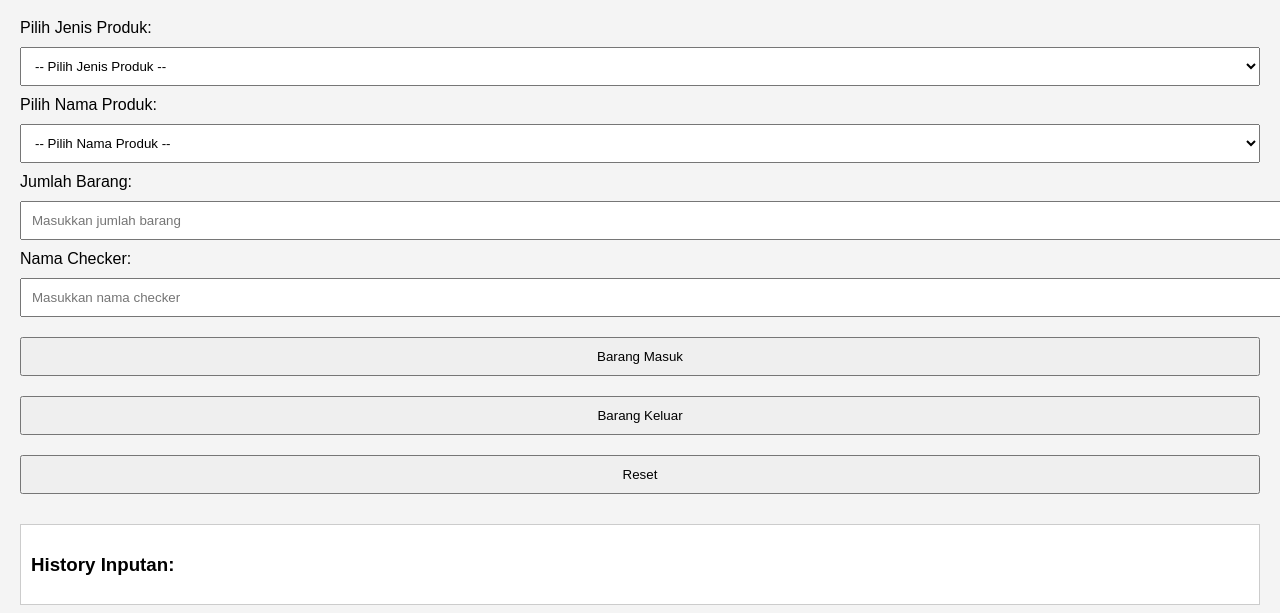
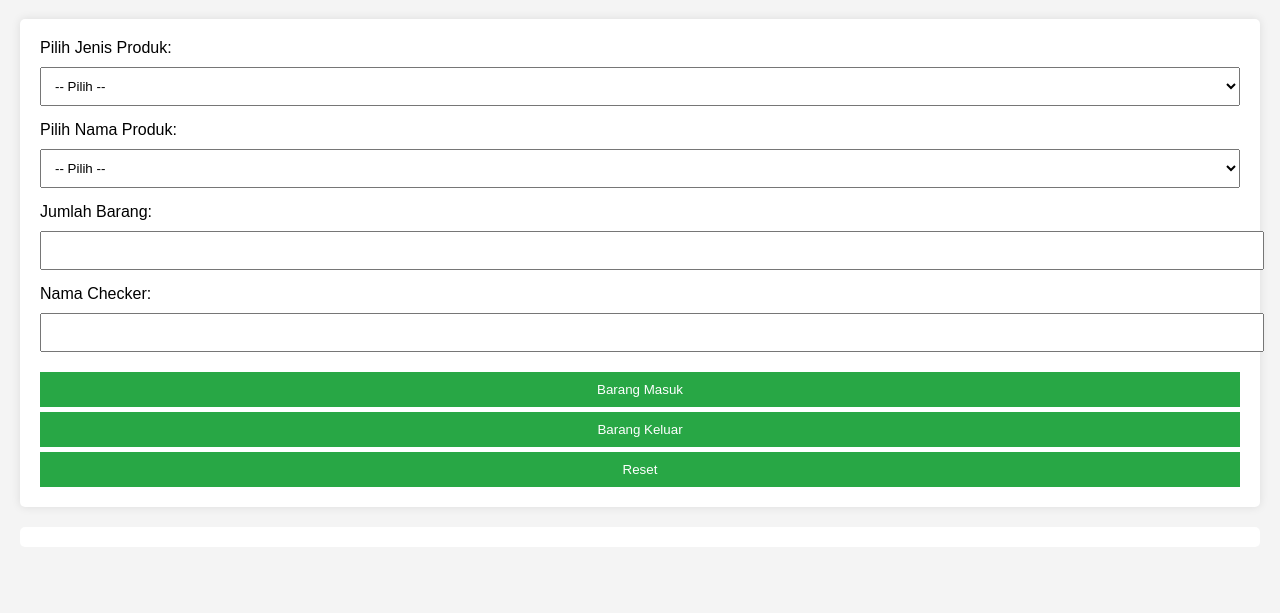
Before and after one commit to Arif-komp/InOutStock, a plain HTML site: page index.html in a window 1280 px wide. Shown: the part 81-694 px from the top of the page. Drawn offline with Linux system fonts and the light colour scheme.

Commit message:
Update index.html

```diff
--- a/index.html
+++ b/index.html
@@ -11,151 +11,159 @@
             padding: 20px;
             background-color: #f4f4f4;
         }
-        header {
+        h1 {
             text-align: center;
-            margin-bottom: 20px;
         }
-        select, input, button {
+        form {
+            background: white;
+            padding: 20px;
+            border-radius: 5px;
+            box-shadow: 0 0 10px rgba(0, 0, 0, 0.1);
+        }
+        .form-group {
+            margin-bottom: 15px;
+        }
+        label {
+            display: block;
+            margin-bottom: 5px;
+        }
+        select, input[type="number"], input[type="text"], button {
             width: 100%;
             padding: 10px;
-            margin: 10px 0;
+            margin-top: 5px;
         }
-        .history {
+        button {
+            background-color: #28a745;
+            color: white;
+            border: none;
+            cursor: pointer;
+        }
+        button:hover {
+            background-color: #218838;
+        }
+        #history {
             margin-top: 20px;
-            background: #fff;
+            background: white;
             padding: 10px;
-            border: 1px solid #ccc;
+            border-radius: 5px;
+            max-height: 300px;
+            overflow-y: auto;
         }
     </style>
 </head>
 <body>
 
-<header>
 <h1>STOCK MANUAL GUDANG G5000</h1>
-</header>
-
-<label for="jenisProduk">Pilih Jenis Produk:</label>
-<select id="jenisProduk" onchange="updateNamaProduk()">
-    <option value="">-- Pilih Jenis Produk --</option>
+<form id="stockForm">
+    <div class="form-group">
+        <label for="productType">Pilih Jenis Produk:</label>
+        <select id="productType" required>
+            <option value="">-- Pilih --</option>
             <option value="SEMEN">SEMEN</option>
             <option value="BESI">BESI</option>
             <option value="BWG">BWG - KAWAT DURI</option>
             <option value="GALVALUM">GALVALUM - BONDEX</option>
         </select>
+    </div>
+    <div class="form-group">
+        <label for="productName">Pilih Nama Produk:</label>
+        <select id="productName" required>
+            <option value="">-- Pilih --</option>
+        </select>
+    </div>
+    <div class="form-group">
+        <label for="quantity">Jumlah Barang:</label>
+        <input type="number" id="quantity" required>
+    </div>
+    <div class="form-group">
+        <label for="checkerName">Nama Checker:</label>
+        <input type="text" id="checkerName" required>
+    </div>
+    <button type="button" onclick="submitStock('in')">Barang Masuk</button>
+    <button type="button" onclick="submitStock('out')">Barang Keluar</button>
+    <button type="reset">Reset</button>
+</form>
 
-<label for="namaProduk">Pilih Nama Produk:</label>
-<select id="namaProduk">
-    <option value="">-- Pilih Nama Produk --</option>
-</select>
-
-<label for="jumlahBarang">Jumlah Barang:</label>
-<input type="number" id="jumlahBarang" placeholder="Masukkan jumlah barang" />
-
-<label for="namaChecker">Nama Checker:</label>
-<input type="text" id="namaChecker" placeholder="Masukkan nama checker" />
-
-<button onclick="inputBarang('masuk')">Barang Masuk</button>
-<button onclick="inputBarang('keluar')">Barang Keluar</button>
-<button onclick="resetForm()">Reset</button>
-
-<div class="history" id="history">
-    <h3>History Inputan:</h3>
-    <ul id="historyList"></ul>
-</div>
+<div id="history"></div>
 
 <script>
-    const produkData = {
+    // Data produk berdasarkan jenis
+    const products = {
         SEMEN: ["SEMEN TIGA RODA 50 KG", "SEMEN TONASA 50 KG", "SEMEN PUTIH JAGUAR 40 KG", "SB PEREKAT BATA RINGAN 40 KG"],
         BESI: ["KAWAT 8 (DELAPAN)", "KAWAT 10 (SEPULUH)", "KAWAT 12 (DUA BELAS)", "KAWAT 8.4 X 12", "KAWAT 25 (DUA PULUH LIMA) ULIR", "KAWAT 19 (SEMBILAN BELAS) ULIR", "KAWAT 22 (DUA PULUH DUA) ULIR", "KAWAT 13 (TIGA BELAS) ULIR", "KAWAT 7.1 X 12", "KAWAT 16 (ENAM BELAS)", "KAWAT 16 (ENAM BELAS) ULIR", "KAWAT 14 (EMPAT BELAS)", "KAWAT 11.4 X 12", "KAWAT 4.7 X 12", "KAWAT 10 (SEPULUH) ULIR", "KAWAT 6 (ENAM)"],
         BWG: ["BENDRAT PUTIH ROL (25 KG)", "BENDRAT PUTIH ROL (20 KG)", "BWG 12", "BWG 14", "BWG 16", "BWG 6", "BWG 8", "KAWAT DURI BIASA", "KAWAT DURI 100M (ANTI KARAT)", "LIS KAYU 4X4", "BENDRAT STIK 20 KG", "BWG 10"],
         GALVALUM: ["GALVALUM KENCANA (0.25) 4 M", "GALVALUM KENCANA (0.3) 4 M", "GALVALUM KENCANA (0.35) 4 M", "GALVALUM SOLID (0.3) 4 M"]
     };
 
+    // Menangani perubahan jenis produk
+    document.getElementById('productType').addEventListener('change', function() {
+        const productNameSelect = document.getElementById('productName');
+        productNameSelect.innerHTML = '<option value="">-- Pilih --</option>'; // Reset pilihan nama produk
+        const selectedType = this.value;
+        if (products[selectedType]) {
+            products[selectedType].forEach(product => {
+                const option = document.createElement('option');
+                option.value = product;
+                option.textContent = product;
+                productNameSelect.appendChild(option);
+            });
+        }
+    });
 
-    function updateNamaProduk() {
-        const jenisProduk = document.getElementById("jenisProduk").value;
-        const namaProdukSelect = document.getElementById("namaProduk");
-        namaProdukSelect.innerHTML = '<option value="">-- Pilih Nama Produk --</option>'; // Reset options
+    // Fungsi untuk menyimpan data ke Google Sheets
+    function submitStock(type) {
+        const productType = document.getElementById('productType').value;
+        const productName = document.getElementById('productName').value;
+        const quantity = document.getElementById('quantity').value;
+        const checkerName = document.getElementById('checkerName').value;
 
-        if (jenisProduk) {
-            produkData[jenisProduk].forEach(produk => {
-                const option = document.createElement("option");
-                option.value = produk;
-                option.textContent = produk;
-                namaProdukSelect.appendChild(option);
+        if (productType && productName && quantity && checkerName) {
+            const label = getLabel(productType);
+            const historyEntry = `Waktu Input: ${new Date().toLocaleString()} - ${type === 'in' ? 'Barang Masuk' : 'Barang Keluar'} - ${productName} (${quantity} ${label}) oleh ${checkerName}`;
+            document.getElementById('history').innerHTML += `<div>${historyEntry}</div>`;
+
+            // Kirim data ke Google Sheets
+            fetch('YOUR_GOOGLE_APPS_SCRIPT_URL', {
+                method: 'POST',
+                headers: {
+                    'Content-Type': 'application/json'
+                },
+                body: JSON.stringify({
+                    type: type,
+                    productType: productType,
+                    productName: productName,
+                    quantity: quantity,
+                    checkerName: checkerName
+                })
+            })
+            .then(response => response.json())
+            .then(data => {
+                console.log('Success:', data);
+            })
+            .catch((error) => {
+                console.error('Error:', error);
             });
+        } else {
+            alert('Semua field harus diisi!');
         }
     }
 
-    function inputBarang(tipe) {
-        const namaProduk = document.getElementById("namaProduk").value;
-        const jumlahBarang = document.getElementById("jumlahBarang").value;
-        const namaChecker = document.getElementById("namaChecker").value;
-        const jenisProduk = document.getElementById("jenisProduk").value;
-
-        if (!namaProduk || !jumlahBarang || !namaChecker) {
-            alert("Semua field harus diisi!");
-            return;
+    // Fungsi untuk mendapatkan label berdasarkan jenis produk
+    function getLabel(productType) {
+        switch (productType) {
+            case 'SEMEN':
+            case 'BWG':
+                return 'sak';
+            case 'BESI':
+            case 'LIS KAYU':
+            case 'BENDRAT STIK':
+                return 'batang';
+            case 'GALVALUM':
+                return 'lembar';
+            default:
+                return '';
         }
-
-        const historyList = document.getElementById("historyList");
-        const listItem = document.createElement("li");
-        const waktuInput = new Date().toLocaleString();
-
-        listItem.textContent = `${waktuInput}: ${tipe === 'masuk' ? 'Masuk' : 'Keluar'} ( ${jumlahBarang} ) - ${namaProduk} oleh ${namaChecker}`;
-        historyList.appendChild(listItem);
-
-        // Simpan ke Google Sheets
-        saveToGoogleSheets(tipe, namaProduk, jumlahBarang, namaChecker);
-
-        resetForm();
     }
-
-    function resetForm() {
-        document.getElementById("jenisProduk").value = "";
-        document.getElementById("namaProduk").innerHTML = '<option value="">-- Pilih Nama Produk --</option>';
-        document.getElementById("jumlahBarang").value = "";
-        document.getElementById("namaChecker").value = "";
-    }
-
-    function saveToGoogleSheets(tipe, namaProduk, jumlahBarang, namaChecker) {
-        const url = "https://script.google.com/macros/s/AKfycbzoriuaGRIl_4et_2XBTPS7dXpyt1W25R_kYM4BUO9ddxHNh2AbXKTn7b05EU_RN8m33Q/exec"; // Ganti dengan URL Google Apps Script Anda
-        const data = {
-            tipe: tipe,
-            namaProduk: namaProduk,
-            jumlahBarang: jumlahBarang,
-            namaChecker: namaChecker
-        };
-
-        fetch(url, {
-            method: "POST",
-            headers: {
-                "Content-Type": "application/json"
-            },
-            body: JSON.stringify(data)
-        })
-        .then(response => response.json())
-        .then(data => {
-            console.log("Success:", data);
-        })
-        .catch((error) => {
-            console.error("Error:", error);
-        });
-    }
-
-    function doPost(e) {
-    const sheet = SpreadsheetApp.openById("1iQv5BKBUpIZJqarkNg82UUjUECeE-AJUgN80vWQ5hOE").getActiveSheet(); // Ganti dengan ID Spreadsheet Anda
-    const data = JSON.parse(e.postData.contents);
-
-    // Menentukan kolom berdasarkan tipe
-    const column = data.tipe === 'masuk' ? 1 : 2; // Kolom 1 untuk barang masuk, kolom 2 untuk barang keluar
-
-    // Menyimpan data ke dalam sheet
-    sheet.appendRow([new Date(), data.namaProduk, data.jumlahBarang, data.namaChecker, data.tipe]);
-
-    return ContentService.createTextOutput(JSON.stringify({ result: "success" })).setMimeType(ContentService.MimeType.JSON);
-}
-
 </script>
 
 </body>
```
Lines whose indentation alone changed are shown as unchanged.
